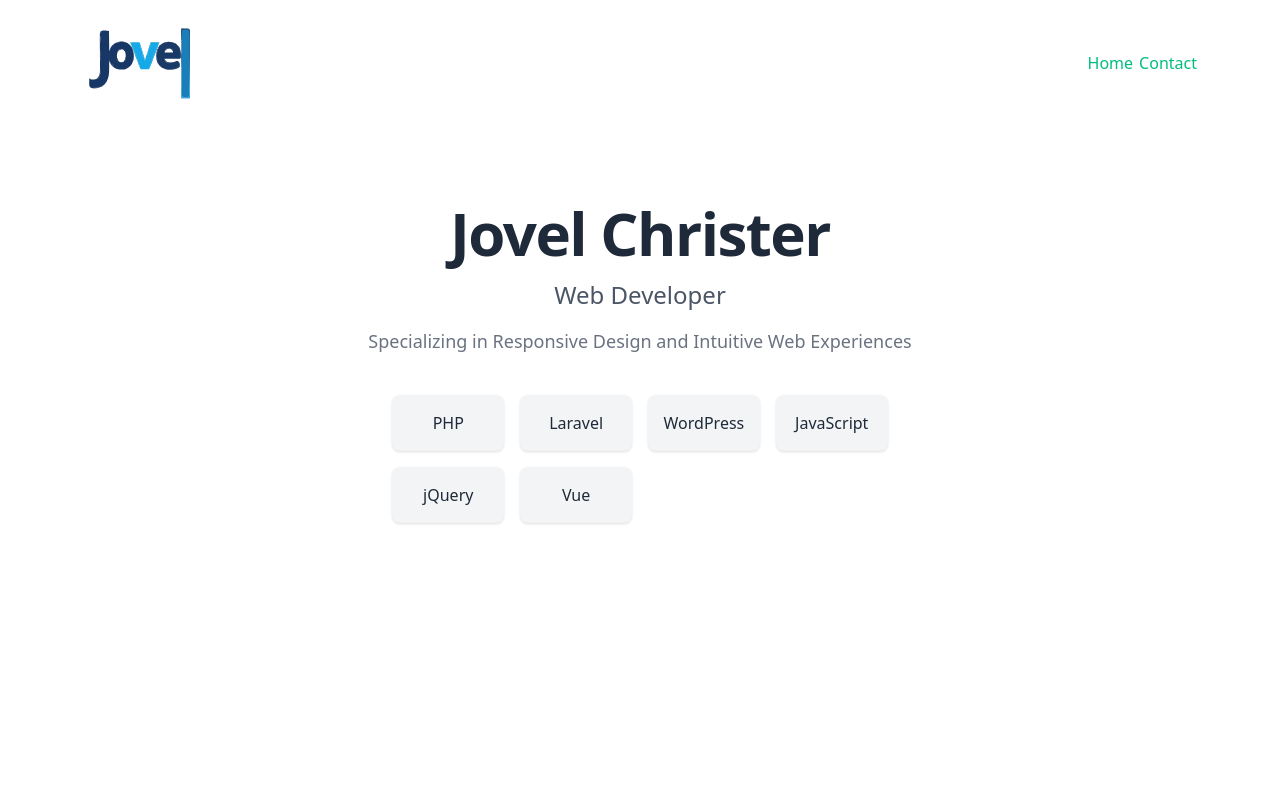
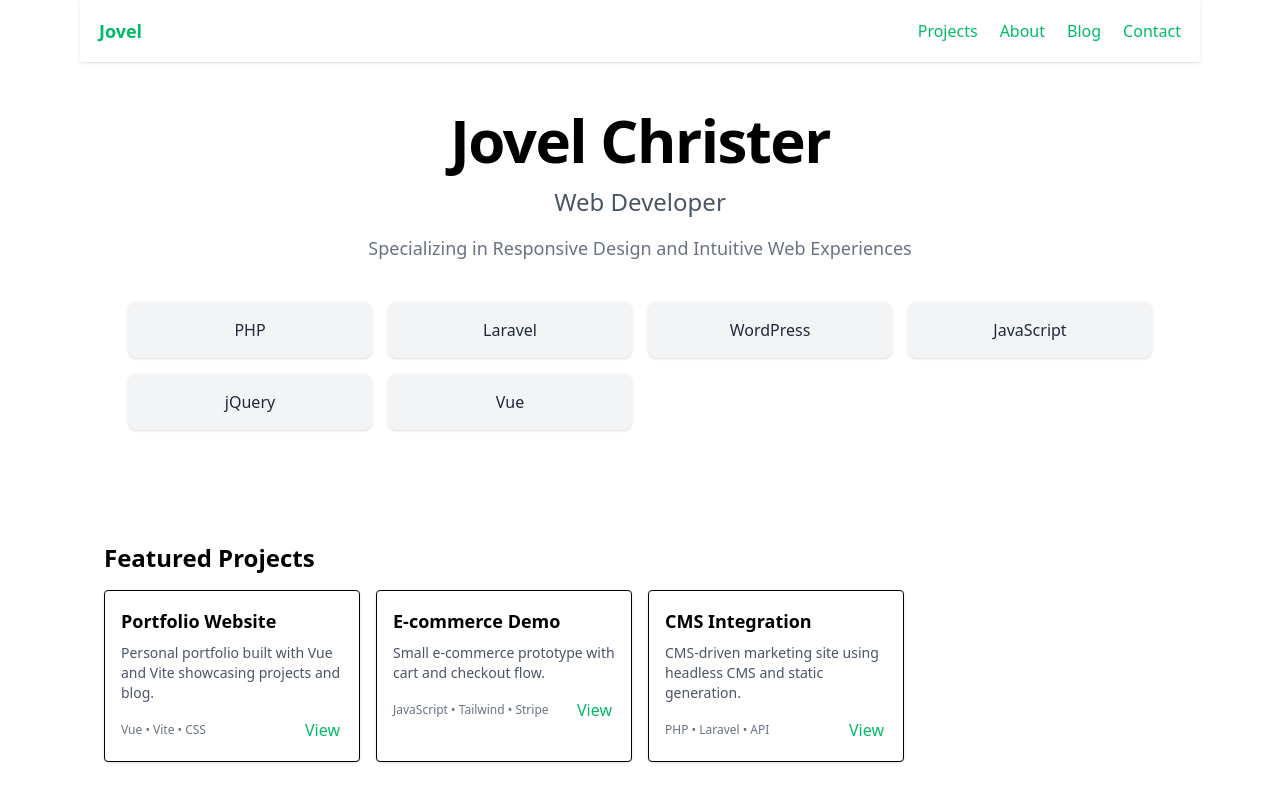
Before and after one commit to jovelluna12/web-portfolio, a Vue app: page / in a window 1280 px wide. Shown: the top 790 px of the page. Built offline with nearby package versions, Linux system fonts and the light colour scheme.

Commit message:
minimal portfolio

```diff
--- a/src/App.vue
+++ b/src/App.vue
@@ -1,26 +1,20 @@
 <script setup>
-import { RouterLink, RouterView } from 'vue-router'
+import { RouterView } from 'vue-router'
+import NavBar from './components/NavBar.vue'
+import AppFooter from './components/Footer.vue'
 </script>
 
 <template>
-  <header>
-    <img alt="Vue logo" class="logo" src="@/assets/jovelluna.svg" width="125" height="125" />
-    <nav>
-        <RouterLink to="/">Home</RouterLink>
-        <RouterLink to="/contact">Contact</RouterLink>
-      </nav>
-
-  </header>
-
-  <RouterView />
+  <NavBar />
+  <main>
+    <RouterView />
+  </main>
+  <AppFooter />
 </template>
 
 <style lang="css" scoped>
-
-header {
-  display: flex;
-  justify-content: space-between;
-  align-items: center;
+main {
+  min-height: calc(100vh - 160px);
 }
 
 </style>
--- a/src/assets/main.css
+++ b/src/assets/main.css
@@ -18,3 +18,8 @@ a,
     background-color: hsla(160, 100%, 37%, 0.2);
   }
 }
+
+/* layout helpers */
+.max-w-6xl { max-width: 76rem; }
+.green { color: #0b6; }
+.projects-grid { display: grid; gap: 16px; }
--- /dev/null
+++ b/src/components/Footer.vue
@@ -0,0 +1,16 @@
+<template>
+  <footer class="bg-gray-50 border-t mt-12">
+    <div class="max-w-6xl mx-auto p-6 text-center text-sm text-gray-600">
+      <div>© {{ year }} Jovel Christer — Built with Vue</div>
+    </div>
+  </footer>
+</template>
+
+<script>
+export default {
+  data() { return { year: new Date().getFullYear() } }
+}
+</script>
+
+<style scoped>
+</style>
--- /dev/null
+++ b/src/components/NavBar.vue
@@ -0,0 +1,26 @@
+<template>
+  <header class="site-nav bg-white shadow-sm">
+    <div class="max-w-6xl mx-auto flex items-center justify-between p-4">
+      <div class="logo text-lg font-bold">
+        <router-link to="/">Jovel</router-link>
+      </div>
+      <nav class="flex gap-4 items-center">
+        <router-link to="/projects">Projects</router-link>
+        <router-link to="/about">About</router-link>
+        <router-link to="/blog">Blog</router-link>
+        <router-link to="/contact" class="green">Contact</router-link>
+      </nav>
+    </div>
+  </header>
+</template>
+
+<script>
+export default {
+  name: 'NavBar',
+}
+</script>
+
+<style scoped>
+.site-nav { position: sticky; top: 0; z-index: 40; }
+.site-nav a { color: #0b6; text-decoration: none; }
+</style>
--- /dev/null
+++ b/src/components/ProjectCard.vue
@@ -0,0 +1,21 @@
+<template>
+  <article class="card border rounded p-4 bg-white shadow-sm">
+    <img v-if="project.image" :src="project.image" alt="" class="w-full h-40 object-cover rounded mb-3" />
+    <h3 class="font-semibold text-lg">{{ project.title }}</h3>
+    <p class="text-sm text-gray-600 mt-2">{{ project.description }}</p>
+    <div class="mt-3 flex justify-between items-center">
+      <div class="text-xs text-gray-500">{{ project.tech.join(' • ') }}</div>
+      <a v-if="project.link" :href="project.link" target="_blank" rel="noreferrer" class="green">View</a>
+    </div>
+  </article>
+</template>
+
+<script>
+export default {
+  props: { project: { type: Object, required: true } },
+}
+</script>
+
+<style scoped>
+.card img { background: #f7f7f7 }
+</style>
--- /dev/null
+++ b/src/data/projects.js
@@ -0,0 +1,28 @@
+const projects = [
+  {
+    id: 'p1',
+    title: 'Portfolio Website',
+    description: 'Personal portfolio built with Vue and Vite showcasing projects and blog.',
+    tech: ['Vue', 'Vite', 'CSS'],
+    link: 'https://example.com',
+    image: '',
+  },
+  {
+    id: 'p2',
+    title: 'E-commerce Demo',
+    description: 'Small e-commerce prototype with cart and checkout flow.',
+    tech: ['JavaScript', 'Tailwind', 'Stripe'],
+    link: 'https://example.com',
+    image: '',
+  },
+  {
+    id: 'p3',
+    title: 'CMS Integration',
+    description: 'CMS-driven marketing site using headless CMS and static generation.',
+    tech: ['PHP', 'Laravel', 'API'],
+    link: 'https://example.com',
+    image: '',
+  },
+]
+
+export default projects
--- a/src/router/index.js
+++ b/src/router/index.js
@@ -10,6 +10,21 @@ const router = createRouter({
       component: HomeView,
     },
     {
+      path: '/projects',
+      name: 'projects',
+      component: () => import('../views/ProjectsView.vue'),
+    },
+    {
+      path: '/about',
+      name: 'about',
+      component: () => import('../views/AboutView.vue'),
+    },
+    {
+      path: '/blog',
+      name: 'blog',
+      component: () => import('../views/BlogView.vue'),
+    },
+    {
       path: '/contact',
       name: 'contact',
       component: () => import('../views/ContactView.vue'),
--- /dev/null
+++ b/src/views/AboutView.vue
@@ -0,0 +1,24 @@
+<template>
+  <section class="px-6 py-12 max-w-4xl mx-auto">
+    <h1 class="text-3xl font-bold mb-4">About Me</h1>
+    <p class="text-gray-700 leading-relaxed">
+      I'm a web developer focusing on creating performant and accessible web applications.
+      I enjoy building clean UI, working with modern PHP and JavaScript frameworks and helping clients get results.
+    </p>
+    <h3 class="mt-6 text-xl font-semibold">Skills</h3>
+    <ul class="mt-2 list-disc list-inside text-gray-700">
+      <li>JavaScript / Vue / React / Node</li>
+      <li>PHP / Laravel / WordPress</li>
+      <li>Responsive UI & accessibility</li>
+    </ul>
+  </section>
+</template>
+
+<script>
+export default {
+  name: 'AboutView',
+}
+</script>
+
+<style scoped>
+</style>
--- /dev/null
+++ b/src/views/BlogView.vue
@@ -0,0 +1,15 @@
+<template>
+  <section class="px-6 py-12 max-w-4xl mx-auto">
+    <h1 class="text-3xl font-bold mb-4">Blog</h1>
+    <p class="text-gray-600">No posts yet — this space will showcase writing about projects and learnings.</p>
+  </section>
+</template>
+
+<script>
+export default {
+  name: 'BlogView'
+}
+</script>
+
+<style scoped>
+</style>
--- a/src/views/ContactView.vue
+++ b/src/views/ContactView.vue
@@ -1,3 +1,39 @@
 <template>
-    contact
+    <section class="px-6 py-12 max-w-2xl mx-auto">
+        <h1 class="text-2xl font-bold mb-4">Contact</h1>
+        <form @submit.prevent="send" class="space-y-4">
+            <div>
+                <label class="block text-sm font-medium">Name</label>
+                <input v-model="form.name" class="w-full border rounded px-3 py-2" placeholder="Your name" />
+            </div>
+            <div>
+                <label class="block text-sm font-medium">Email</label>
+                <input v-model="form.email" type="email" class="w-full border rounded px-3 py-2" placeholder="you@example.com" />
+            </div>
+            <div>
+                <label class="block text-sm font-medium">Message</label>
+                <textarea v-model="form.message" class="w-full border rounded px-3 py-2" rows="5" placeholder="Say hi"></textarea>
+            </div>
+            <div>
+                <button class="green px-4 py-2 rounded" type="submit">Send</button>
+            </div>
+        </form>
+    </section>
 </template>
+
+<script>
+export default {
+    data() {
+        return {
+            form: { name: '', email: '', message: '' },
+        }
+    },
+    methods: {
+        send() {
+            // client-side demo only
+            alert(`Thanks ${this.form.name || 'there'} — message received.`)
+            this.form = { name: '', email: '', message: '' }
+        },
+    },
+}
+</script>
--- a/src/views/HomeView.vue
+++ b/src/views/HomeView.vue
@@ -1,19 +1,42 @@
 <template>
+  <section class="hero px-6 py-12 text-center">
+    <HomeBanner />
+  </section>
 
-<main class="min-h-[500px] flex items-center justify-center bg-white text-gray-800 px-6">
-
-  <HomeBanner/>
-
-</main>
-
+  <section class="featured px-6 py-10">
+    <h2 class="text-2xl font-semibold mb-4">Featured Projects</h2>
+    <div class="projects-grid">
+      <ProjectCard
+        v-for="project in featured"
+        :key="project.id"
+        :project="project"
+      />
+    </div>
+    <div class="mt-6 text-center">
+      <router-link to="/projects" class="green">View all projects</router-link>
+    </div>
+  </section>
 </template>
 
 <script>
 import HomeBanner from '../components/HomeBanner.vue'
+import ProjectCard from '../components/ProjectCard.vue'
+import projects from '../data/projects'
 
 export default {
-  components: {
-    HomeBanner
-  }
+  components: { HomeBanner, ProjectCard },
+  data() {
+    return {
+      featured: projects.slice(0, 3),
+    }
+  },
 }
 </script>
+
+<style scoped>
+.projects-grid {
+  display: grid;
+  grid-template-columns: repeat(auto-fill, minmax(240px, 1fr));
+  gap: 16px;
+}
+</style>
--- /dev/null
+++ b/src/views/ProjectsView.vue
@@ -0,0 +1,28 @@
+<template>
+  <section class="px-6 py-12 max-w-6xl mx-auto">
+    <h1 class="text-3xl font-bold mb-6">Projects</h1>
+    <div class="projects-grid">
+      <ProjectCard v-for="p in projects" :key="p.id" :project="p" />
+    </div>
+  </section>
+</template>
+
+<script>
+import ProjectCard from '../components/ProjectCard.vue'
+import projects from '../data/projects'
+
+export default {
+  components: { ProjectCard },
+  data() {
+    return { projects }
+  },
+}
+</script>
+
+<style scoped>
+.projects-grid {
+  display: grid;
+  grid-template-columns: repeat(auto-fill, minmax(260px, 1fr));
+  gap: 18px;
+}
+</style>
```
Also changed, not shown: 2 other files (tests, documents, lock files or other folders).
